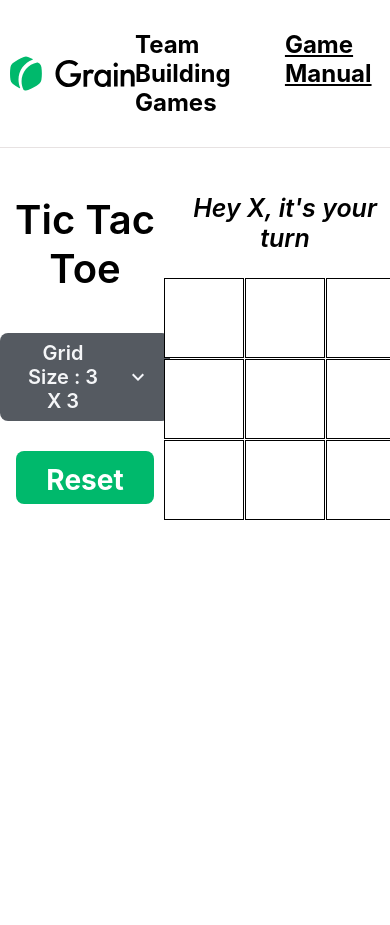
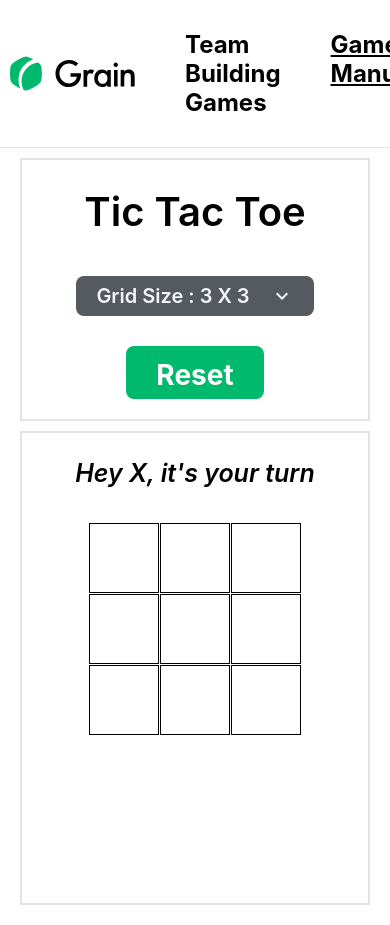
Before and after one commit to saranyavinjarapu/Tic-Tac-Toe, a React (Create React App) app: page / in a window 390 px wide. Shown: the top 925 px of the page. Before the commit the page ends 844 px from the top, so only its background shows below. Built offline with nearby package versions, Linux system fonts and the light colour scheme.

Commit message:
added UI logic for screen resize

```diff
--- a/src/components/Game/Game.module.css
+++ b/src/components/Game/Game.module.css
@@ -1,36 +1,68 @@
 .gameMain {
   text-align: center;
   display: flex;
-  margin: auto;
   justify-content: space-evenly;
-  margin-top: 20px;
-  width: 100%;
+  margin: 20px;
 }
 
-.gameMain .gameInformation h1 {
+@media (max-width: 700px) {
+  .gameMain {
+    flex-direction: column;
+    margin-top: 10px;
+  }
+}
+
+.gameInformation h1 {
   font-family: "Inter";
   font-size: 40px;
   font-weight: 600;
   margin-bottom: 20px;
 }
 
+@media (max-width: 700px) {
+  .gameInformation {
+    border: 2px solid #e7e2e2;
+  }
+  .gameSection {
+    border: 2px solid #e7e2e2;
+    margin-top: 10px;
+  }
+}
+
+.gameSection {
+  width: inherit;
+  height: auto;
+  display: flex;
+  flex-direction: column;
+
+  justify-content: center;
+  align-items: center;
+  flex-basis: content;
+}
+
 .gameGrid {
   display: grid;
   grid-gap: 1px;
   grid-template-columns: repeat(3, 1fr);
-  width: 230px;
-  height: 230px;
+  height: 180px;
+  width: 180px;
   margin-top: 10px;
   justify-content: center;
 }
 
-.squareBlock {
-  width: 80px;
-  height: 80px;
-  font-size: 40px;
+@media (max-width: 700px) {
+  .gameGrid {
+    margin-bottom: 200px;
+  }
+}
+
+.gameSquareBlock {
+  font-size: 30px;
   background-color: #ffffff;
   border: 1px solid #000;
   color: #000;
+  height: 70px;
+  width: 70px;
 }
 
 .resetButton {
@@ -46,6 +78,7 @@
   border-radius: 8px;
   border: none;
   margin-top: 25px;
+  margin-bottom: 20px;
 }
 
 .showPlayerTurn {
@@ -53,6 +86,20 @@
   font-family: "Inter";
   font-size: 25px;
   font-style: italic;
+}
+
+.gameOverStatus {
+  font-weight: 600;
+  font-family: "Inter";
+  font-size: 25px;
+  font-style: italic;
+  margin-top: -30px;
+}
+
+@media (max-width: 700px) {
+  .gameOverStatus {
+    margin-top: 30px;
+  }
 }
 
 .gameWinner {
--- a/src/components/Game/GameContainer.tsx
+++ b/src/components/Game/GameContainer.tsx
@@ -6,19 +6,11 @@ import { GamePlayerType } from "./types";
 import { calculateWinner } from "./helpers";
 import styles from "./Game.module.css";
 
-type GridSizeProps = {
-  gridSizeSquaresFill: number;
-  gridSizeValue: number;
-};
-
 export const GameContainer: FC = () => {
-  const [gridSize, setGridSize] = useState<GridSizeProps>({
-    gridSizeSquaresFill: 9,
-    gridSizeValue: 3,
-  });
+  const [gridSize, setGridSize] = useState<number>(3);
 
   const [gameSquares, setGameSquares] = useState(
-    Array(gridSize.gridSizeSquaresFill).fill(null)
+    Array(gridSize * gridSize).fill(null)
   );
   const [winner, setWinner] = useState<GamePlayerType>(null);
   const [currentPlayer, setCurrentPlayer] = useState<"X" | "O">(
@@ -27,7 +19,7 @@ export const GameContainer: FC = () => {
   const gridSizeOptions: number[] = [3, 4, 5, 6];
 
   const resetGame = (e?: React.MouseEvent<HTMLButtonElement>) => {
-    setGameSquares(Array(gridSize.gridSizeSquaresFill).fill(null));
+    setGameSquares(Array(gridSize * gridSize).fill(null));
     setWinner(null);
     setCurrentPlayer(Math.round(Math.random() * 1) === 1 ? "X" : "O");
   };
@@ -44,17 +36,14 @@ export const GameContainer: FC = () => {
   };
 
   const handleGridSizeSelect = (gridSize: number) => {
-    setGridSize({
-      gridSizeSquaresFill: gridSize * gridSize,
-      gridSizeValue: gridSize,
-    });
+    setGridSize(gridSize);
     setGameSquares(Array(gridSize * gridSize).fill(null));
     setWinner(null);
     setCurrentPlayer(Math.round(Math.random() * 1) === 1 ? "X" : "O");
   };
 
   useEffect(() => {
-    const winnerValue = calculateWinner(gameSquares, gridSize.gridSizeValue);
+    const winnerValue = calculateWinner(gameSquares, gridSize);
     if (winnerValue) {
       setWinner(winnerValue);
     }
@@ -62,7 +51,7 @@ export const GameContainer: FC = () => {
     if (!winnerValue && !gameSquares.filter((square) => !square).length) {
       setWinner("BOTH");
     }
-  }, [gameSquares, gridSize.gridSizeValue, setWinner]);
+  }, [gameSquares, gridSize, setWinner]);
 
   return (
     <div className={styles.gameMain}>
@@ -79,22 +68,22 @@ export const GameContainer: FC = () => {
         </button>
       </div>
 
-      <div className={styles.gameContainer}>
+      <div className={styles.gameSection}>
         {!winner ? (
           <p className={styles.showPlayerTurn}>
             Hey {currentPlayer}, it's your turn
           </p>
         ) : (
-          <p className={styles.showPlayerTurn}>Game Over</p>
+          <p className={styles.gameOverStatus}>Game Over</p>
         )}
 
         <div
           className={styles.gameGrid}
           style={{
-            gridTemplateColumns: `repeat(${gridSize.gridSizeValue},1fr`,
+            gridTemplateColumns: `repeat(${gridSize},1fr`,
           }}
         >
-          {Array(gridSize.gridSizeSquaresFill)
+          {Array(gridSize * gridSize)
             .fill(null)
             .map((_, i) => {
               return (
--- a/src/components/Game/GameSquareBlock.tsx
+++ b/src/components/Game/GameSquareBlock.tsx
@@ -6,7 +6,7 @@ export const GameSquareBlock: FC<GameSquareBlockProps> = (props) => {
   const { value, winner, onClick } = props;
   return (
     <button
-      className={styles.squareBlock}
+      className={styles.gameSquareBlock}
       onClick={value ? undefined : onClick}
       disabled={value ? true : Boolean(winner)}
     >
--- a/src/components/Header/Header.module.css
+++ b/src/components/Header/Header.module.css
@@ -8,3 +8,7 @@
 .Header a {
   color: #000;
 }
+
+.Header h2 {
+  margin-left: 50px;
+}
```
